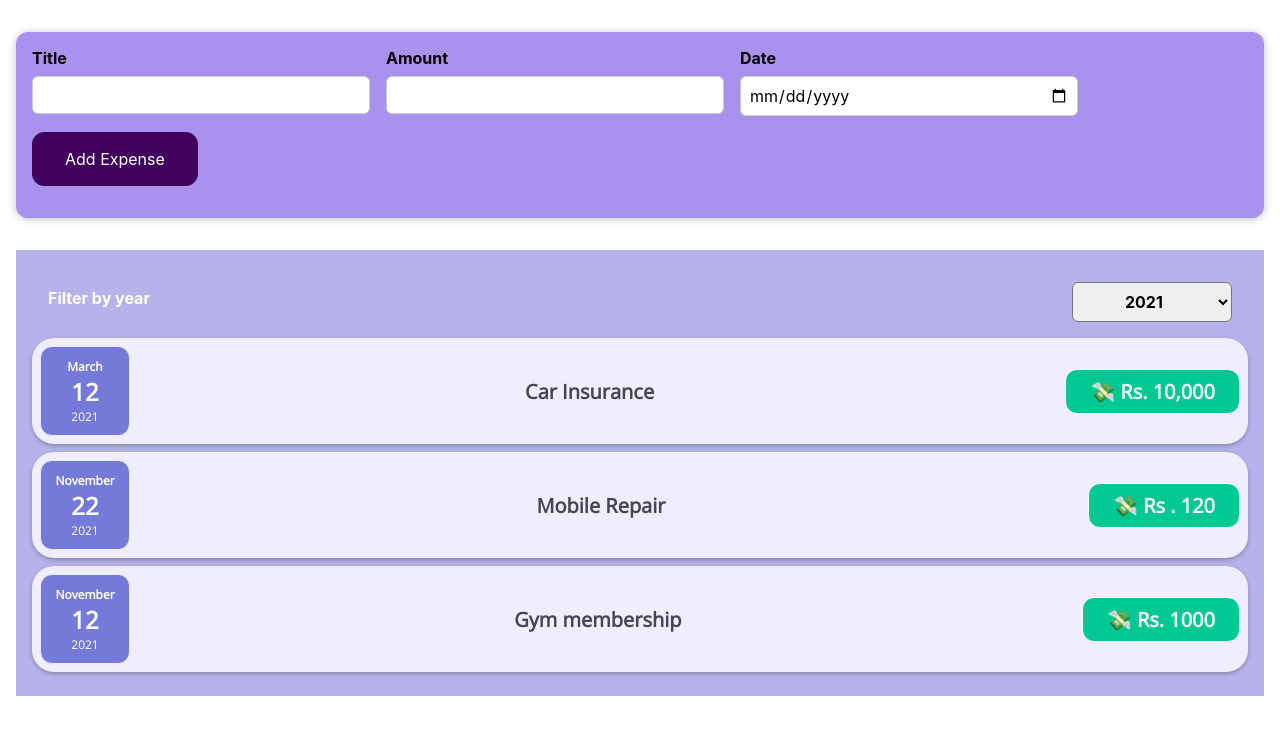
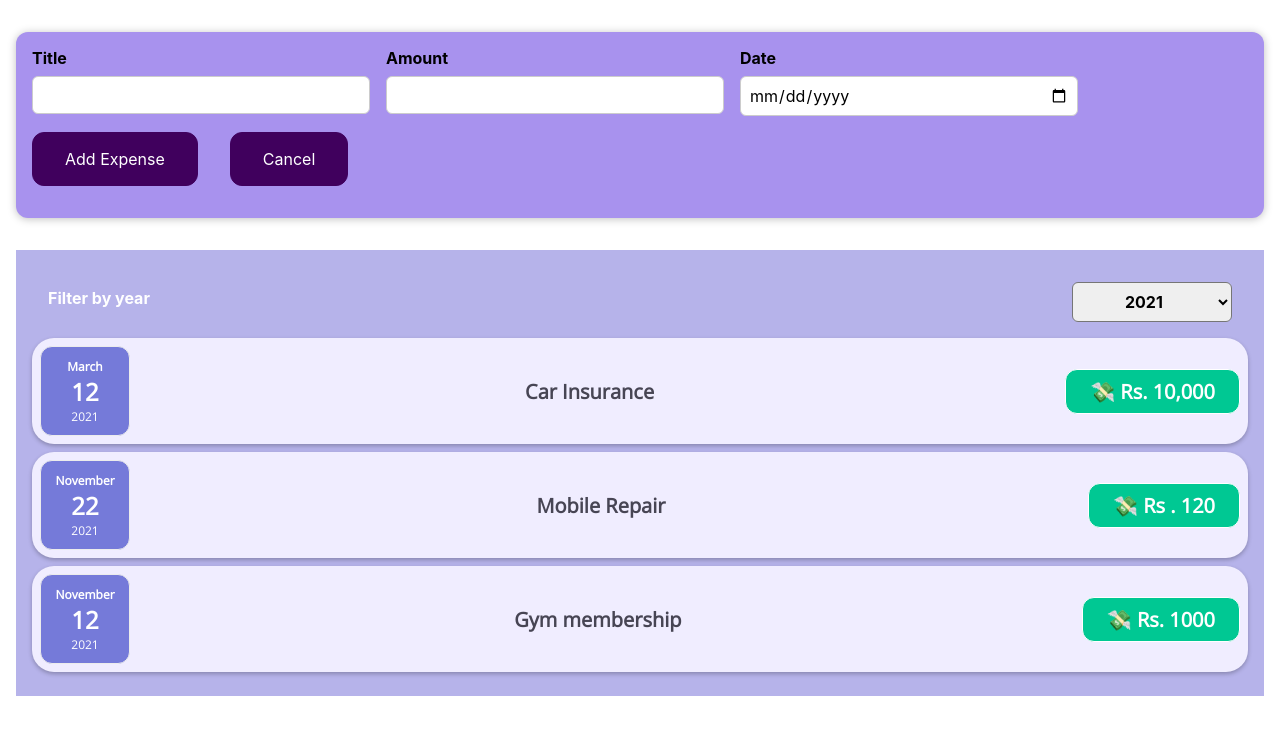
Before and after one commit to dsrao711/ExpenseTracker, a React (Create React App) app in the folder expensetracker/: page / in a window 1280 px wide. Both pictures are taken after a click on the button "Add Expense". Shown: the top 734 px of the page. Built offline with nearby package versions, Linux system fonts and the light colour scheme; the HTML template or start-up script is replaced by a standard one.

Commit message:
edit handler and change handler added

```diff
--- a/expensetracker/src/components/NewExpense/ExpenseForm/ExpenseForm.js
+++ b/expensetracker/src/components/NewExpense/ExpenseForm/ExpenseForm.js
@@ -52,6 +52,9 @@
                 <div className="new-expense__actions">
                     <button type='submit' onSubmit = {submitHandler}>Add Expense</button>
                 </div>
+                <div className="new-expense__actions">
+                    <button type='submit' onClick = {props.onCancel} >Cancel</button>
+                </div>
 
             </div>
         </form>
--- a/expensetracker/src/components/NewExpense/NewExpense.js
+++ b/expensetracker/src/components/NewExpense/NewExpense.js
@@ -1,8 +1,11 @@
-import React from 'react'
+import {React , useState} from 'react'
 import './NewExpense.css'
 import ExpenseForm from './ExpenseForm/ExpenseForm'
+import './ExpenseForm/ExpenseForm.css'
 
 const NewExpense = (props) => {
+
+    const [isEditing, setIsEditing] = useState(false)
 
     const saveExpenseDataHandler = (expensesEntered) => {
         const expensesData = {
@@ -11,11 +14,22 @@
         };
         // Forward data to App.js
         props.onAddExpense(expensesData)
+        //Close form
+        setIsEditing(false)
+    }
+
+    const editingHandler = () => {
+        setIsEditing(true);
+    }
+
+    const closeHandler = () => {
+        setIsEditing(false);
     }
 
     return (
         <div className = "new-expense">
-            <ExpenseForm onSaveExpenseData = {saveExpenseDataHandler}/>
+            {!isEditing && <button onClick = {editingHandler} className = "new-expense__actions" >Add Expense</button>}
+            {isEditing && <ExpenseForm onSaveExpenseData = {saveExpenseDataHandler} onCancel = {closeHandler} />   }
         </div>
     )
 }
```
Also changed, not shown: expensetracker/src/components/Chart/Chart/Chart.css (added), expensetracker/src/components/Chart/Chart/Chart.js (added), expensetracker/src/components/Chart/ChartBar/ChartBar.css (added), expensetracker/src/components/Chart/ChartBar/ChartBar.js (added).
